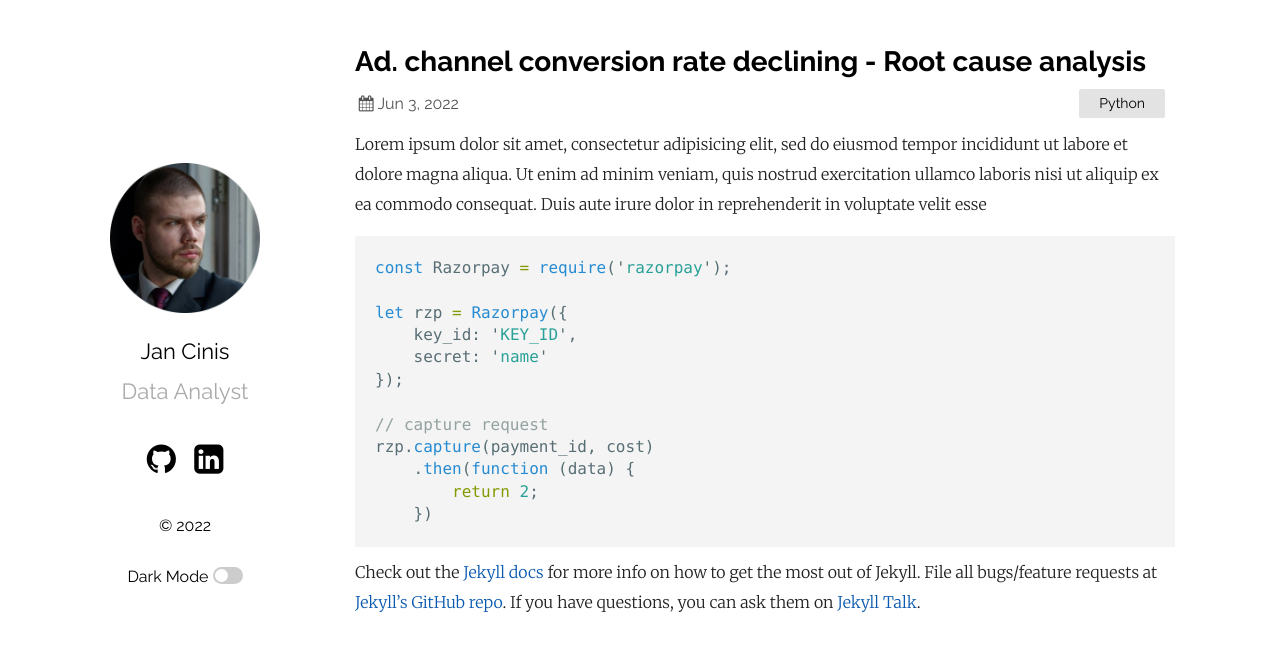
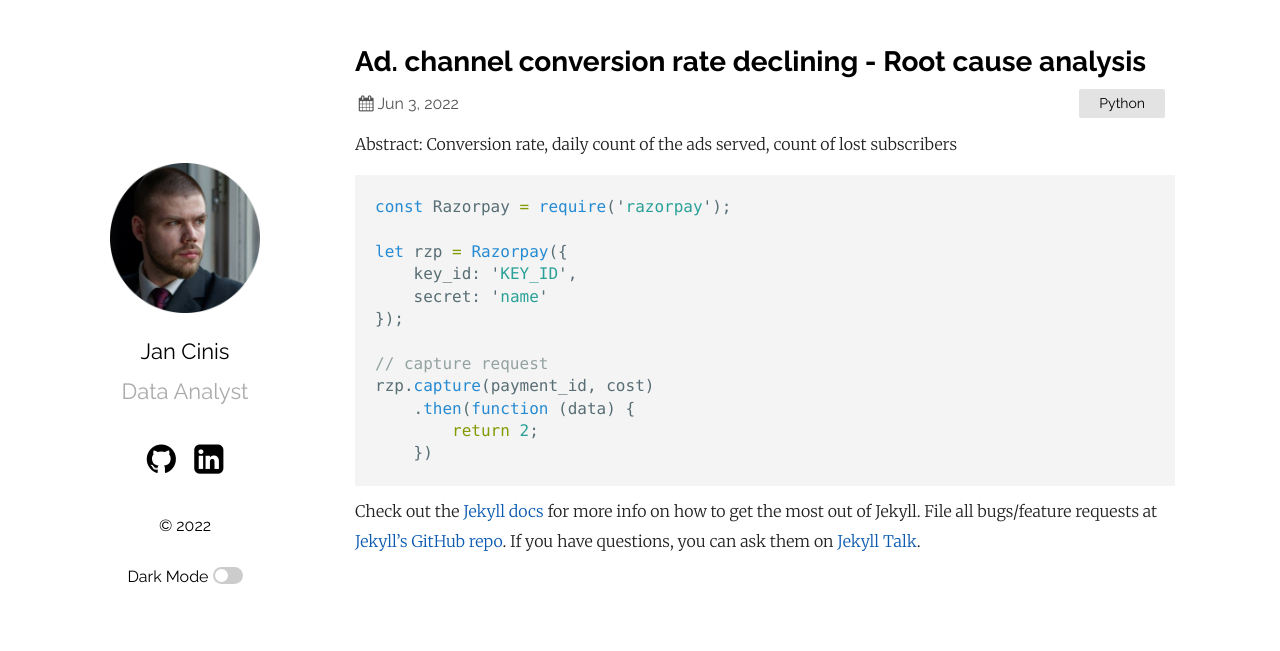
Before and after one commit to JanCinis/jancinis.github.io, a Jekyll site: the page built from _posts/2022-06-08-post_01.markdown, in a window 1280 px wide. Shown: the top 651 px of the page. Built offline with Jekyll 4.4.1, drawn with Linux system fonts in a browser that asks for light colours.

Commit message:
Abstract update

````diff
--- a/_posts/2022-06-08-post_01.markdown
+++ b/_posts/2022-06-08-post_01.markdown
@@ -4,7 +4,7 @@ title:  "Ad. channel conversion rate declining - Root cause analysis"
 date:   2022-06-03 11:03:41 +0530
 categories: Python
 ---
-Lorem ipsum dolor sit amet, consectetur adipisicing elit, sed do eiusmod tempor incididunt ut labore et dolore magna aliqua. Ut enim ad minim veniam, quis nostrud exercitation ullamco laboris nisi ut aliquip ex ea commodo consequat. Duis aute irure dolor in reprehenderit in voluptate velit esse
+Abstract: Conversion rate, daily count of the ads served, count of lost subscribers
 
 ```javascript
 const Razorpay = require('razorpay');
````
